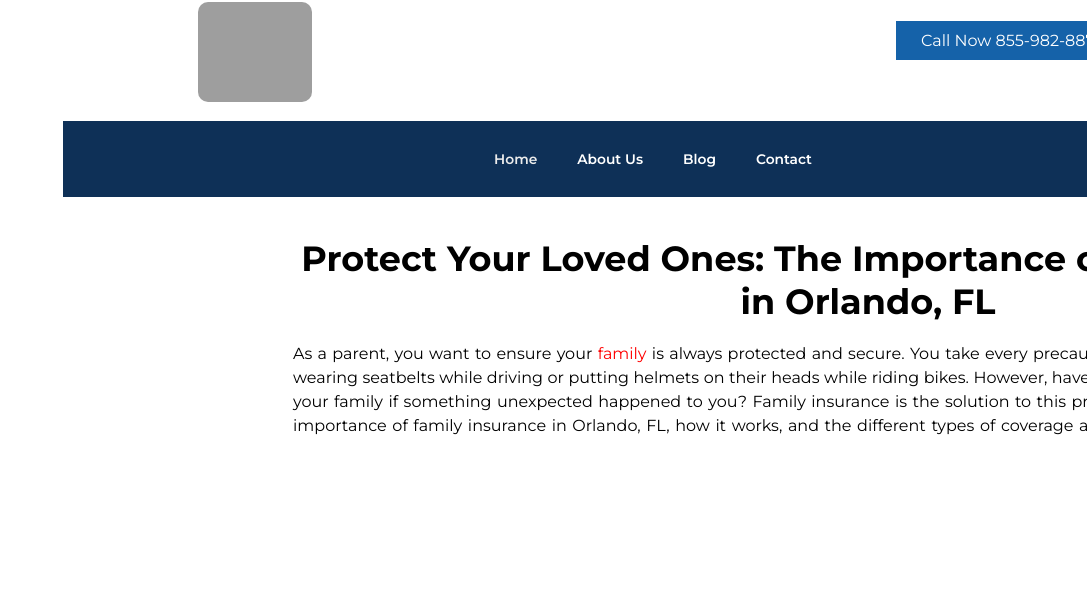
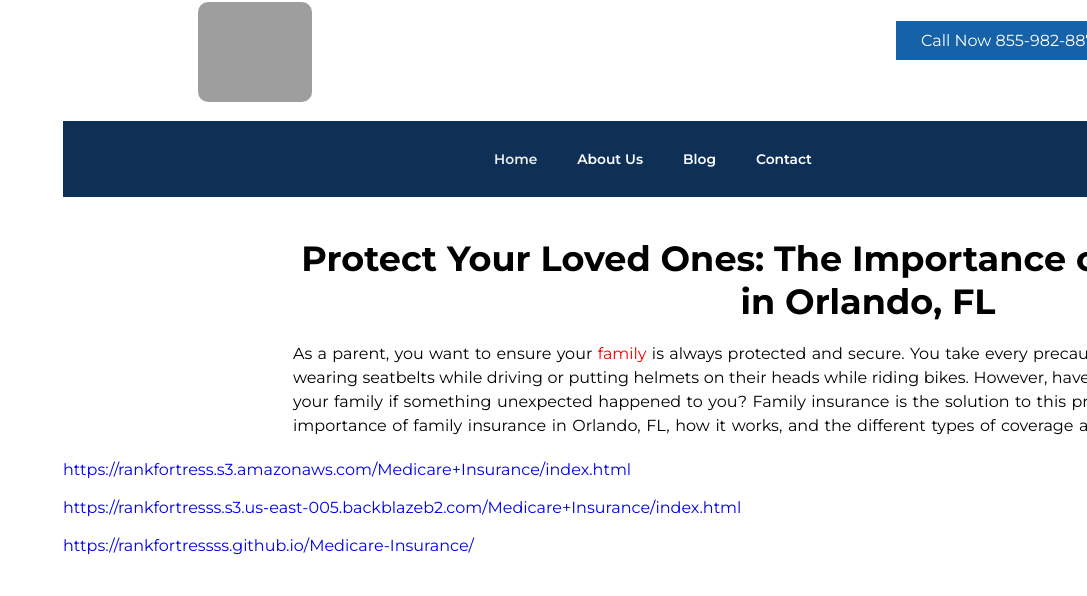
Before and after one commit to rankfortressss/Medicare-Insurance, a plain HTML site: page index.html in a window 1280 px wide. Shown: the part 6324-6920 px from the top of the page, without its empty margins (193-1280 px from the left). Drawn offline with Linux system fonts and the light colour scheme.

Commit message:
Add files via upload

```diff
--- a/index.html
+++ b/index.html
@@ -174,11 +174,11 @@
             <br>
             <!--Links-->
             <section>
-                <a target="_bLank" href=""></a><br>
+                <a target="_bLank" href="https://rankfortress.s3.amazonaws.com/Medicare+Insurance/index.html">https://rankfortress.s3.amazonaws.com/Medicare+Insurance/index.html</a><br>
                 <br>
-                <a target="_bLank" href=""></a><br>
+                <a target="_bLank" href="https://rankfortresss.s3.us-east-005.backblazeb2.com/Medicare+Insurance/index.html">https://rankfortresss.s3.us-east-005.backblazeb2.com/Medicare+Insurance/index.html</a><br>
                 <br>
-                <a target="_bLank" href=""></a><br>
+                <a target="_bLank" href="https://rankfortressss.github.io/Medicare-Insurance/">https://rankfortressss.github.io/Medicare-Insurance/</a><br>
                 <br>
                 <a target="_bLank" href=""></a><br>
                 <br>
```
